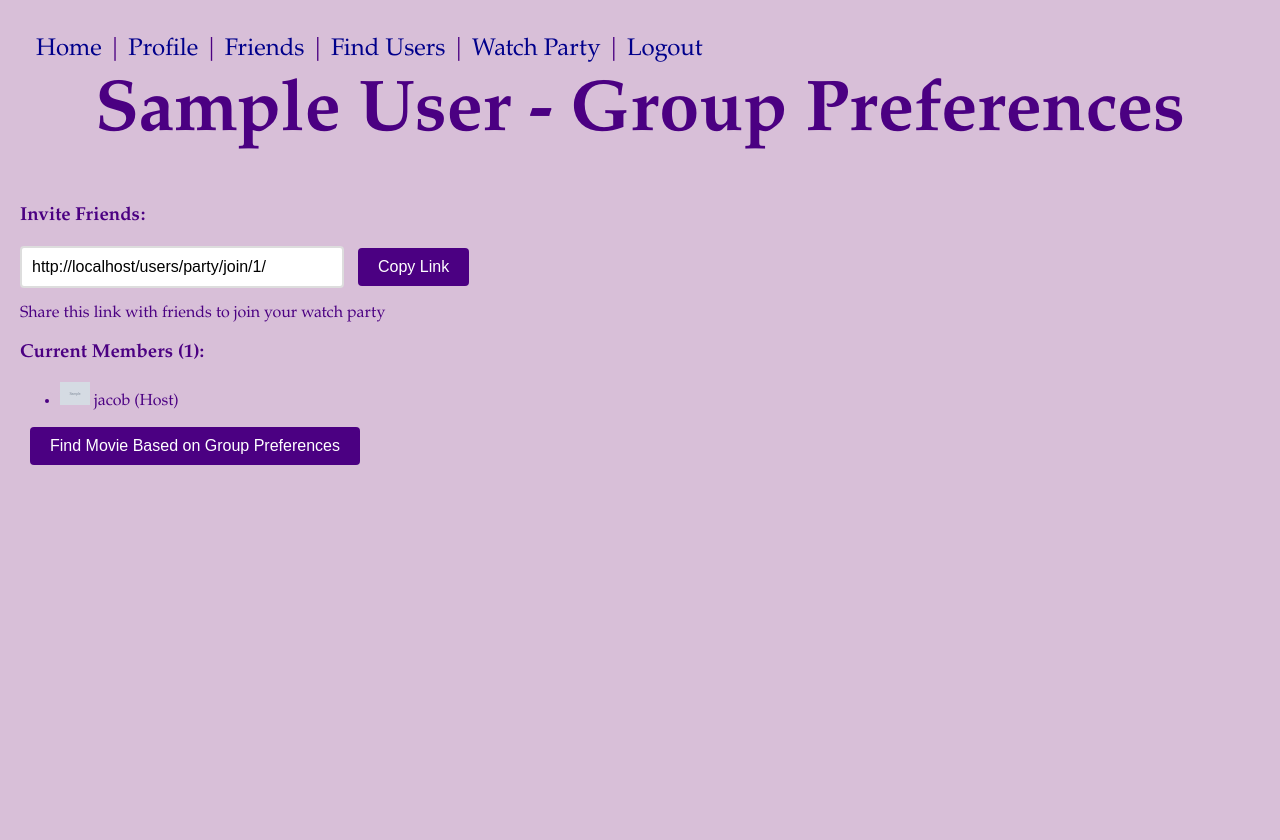
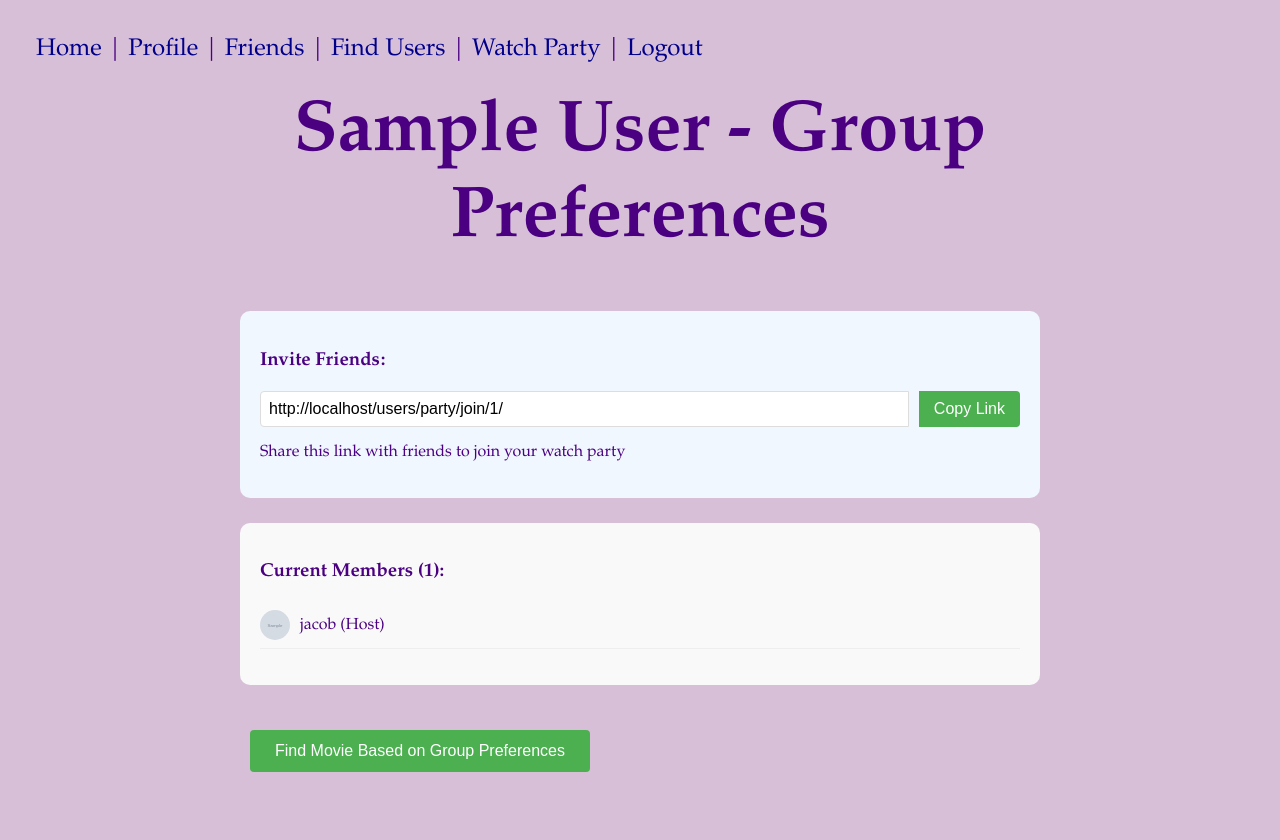
Before and after one commit to Enduge/MovieMuse, a Django app: page /users/watchparty/1/submit/ in a window 1280 px wide. Run offline with Django 5.2, Linux system fonts and the light colour scheme; a user stored in the database is signed in; data comes from the database, SQL or seed files in the repository; tables that the repository leaves empty hold one stand-in row (values such as "Sample post"); grey boxes marked "Sample" are stand-in pictures; data that the repository does not hold is empty; some libraries are stand-ins or nearby versions.

Commit message:
Update style.css
Added new style blocks related to all the new watch party changes

```diff
--- a/mysite/static/css/style.css
+++ b/mysite/static/css/style.css
@@ -677,6 +677,7 @@ a {
     border-radius: 8px;
     margin-top: 20px;
 }
+
 .providers-info {
     margin-top: 10px;
     margin-bottom: 10px;
@@ -728,3 +729,165 @@ a {
     padding: 8px;
     border-radius: 8px;
 }
+
+/* Invite Link Box */
+.invite-link-box {
+  display: flex;
+  margin: 15px 0;
+}
+.invite-link-box input {
+  flex-grow: 1;
+  padding: 8px;
+  border: 1px solid #ddd;
+}
+.invite-link-box button {
+  margin-left: 10px;
+}
+
+/* Find Movie Button */
+.find-movie-btn {
+  background: #4CAF50;
+  color: white;
+  padding: 12px 20px;
+  border: none;
+  border-radius: 4px;
+  font-size: 16px;
+  cursor: pointer;
+  margin-top: 20px;
+}
+.find-movie-btn:hover {
+  background: #45a049;
+}
+
+/* Waiting Message */
+.waiting-msg {
+  font-style: italic;
+  color: #666;
+  margin-top: 20px;
+}
+
+/* Invite Link Box */
+.invite-link-box {
+    display: flex;
+    margin: 15px 0;
+  }
+  .invite-link-box input {
+    flex-grow: 1;
+    padding: 8px;
+    border: 1px solid #ddd;
+  }
+  .invite-link-box button {
+    margin-left: 10px;
+  }
+
+  /* Find Movie Button */
+  .find-movie-btn {
+    background: #4CAF50;
+    color: white;
+    padding: 12px 20px;
+    border: none;
+    border-radius: 4px;
+    font-size: 16px;
+    cursor: pointer;
+    margin-top: 20px;
+  }
+  .find-movie-btn:hover {
+    background: #45a049;
+  }
+
+  /* Waiting Message */
+  .waiting-msg {
+    font-style: italic;
+    color: #666;
+    margin-top: 20px;
+  }
+
+  .member-preferences {
+    margin: 30px 0;
+    padding: 20px;
+    background: #f5f5f5;
+    border-radius: 10px;
+}
+.member-card {
+    margin-bottom: 15px;
+    padding: 15px;
+    background: white;
+    border-radius: 8px;
+    box-shadow: 0 1px 3px rgba(0,0,0,0.1);
+}
+
+/*Some CSS for the submit file*/
+.watchparty-container {
+    max-width: 800px;
+    margin: 0 auto;
+    padding: 20px;
+  }
+  .invite-section {
+    background: #f0f7ff;
+    padding: 20px;
+    border-radius: 10px;
+    margin-bottom: 25px;
+  }
+  .invite-link-box {
+    display: flex;
+    margin: 15px 0;
+  }
+  .invite-link-box input {
+    flex-grow: 1;
+    padding: 8px;
+    border: 1px solid #ddd;
+    border-radius: 4px 0 0 4px;
+  }
+  .invite-link-box button {
+    padding: 8px 15px;
+    background: #4CAF50;
+    color: white;
+    border: none;
+    border-radius: 0 4px 4px 0;
+    cursor: pointer;
+  }
+  .member-list {
+    background: #f9f9f9;
+    padding: 20px;
+    border-radius: 10px;
+    margin-bottom: 25px;
+  }
+  .member-list ul {
+    list-style: none;
+    padding: 0;
+  }
+  .member-list li {
+    padding: 8px 0;
+    border-bottom: 1px solid #eee;
+    display: flex;
+    align-items: center;
+  }
+  .member-avatar {
+    width: 30px;
+    height: 30px;
+    border-radius: 50%;
+    margin-right: 10px;
+    object-fit: cover;
+  }
+  .find-movie-btn {
+    background: #4CAF50;
+    color: white;
+    padding: 12px 25px;
+    border: none;
+    border-radius: 4px;
+    font-size: 16px;
+    cursor: pointer;
+    margin-top: 20px;
+    transition: background 0.3s;
+  }
+  .find-movie-btn:hover {
+    background: #45a049;
+  }
+  .waiting-msg {
+    font-style: italic;
+    color: #666;
+    margin-top: 20px;
+    display: flex;
+    align-items: center;
+    gap: 10px;
+  }
```
